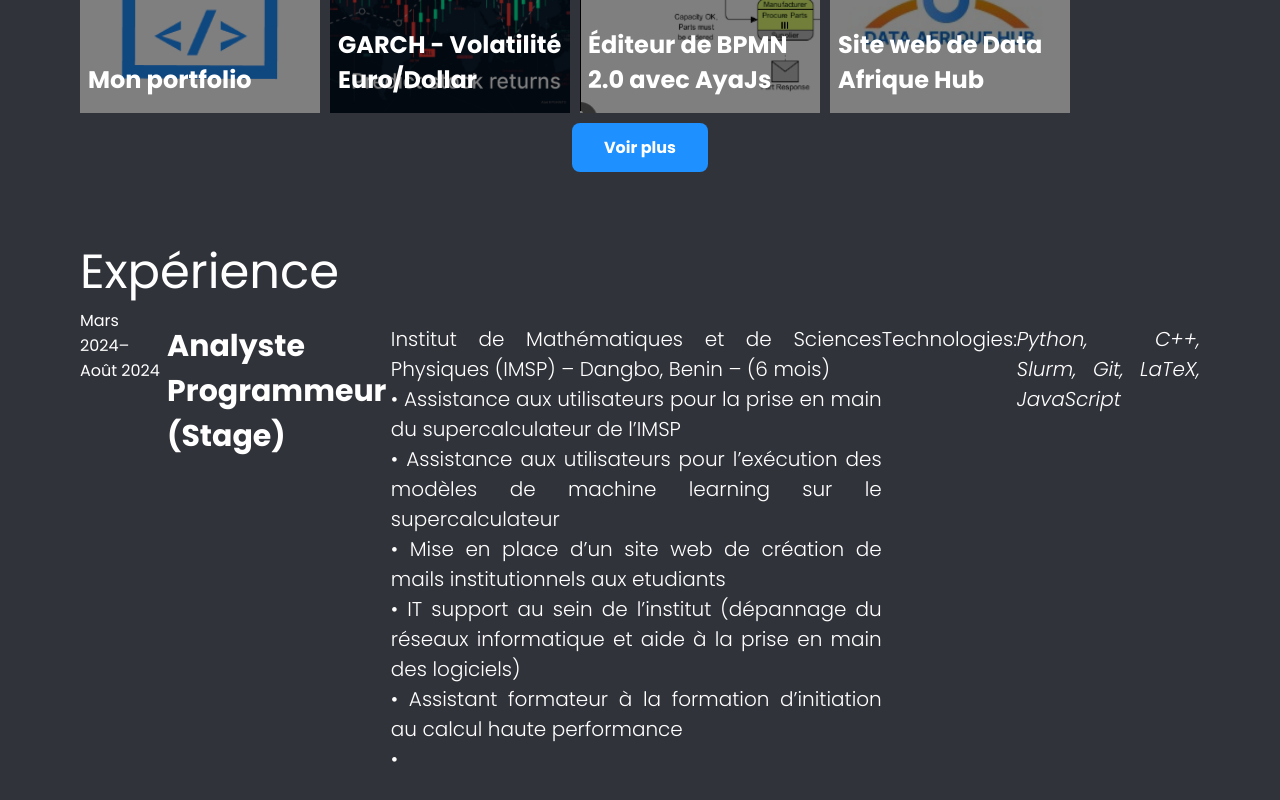
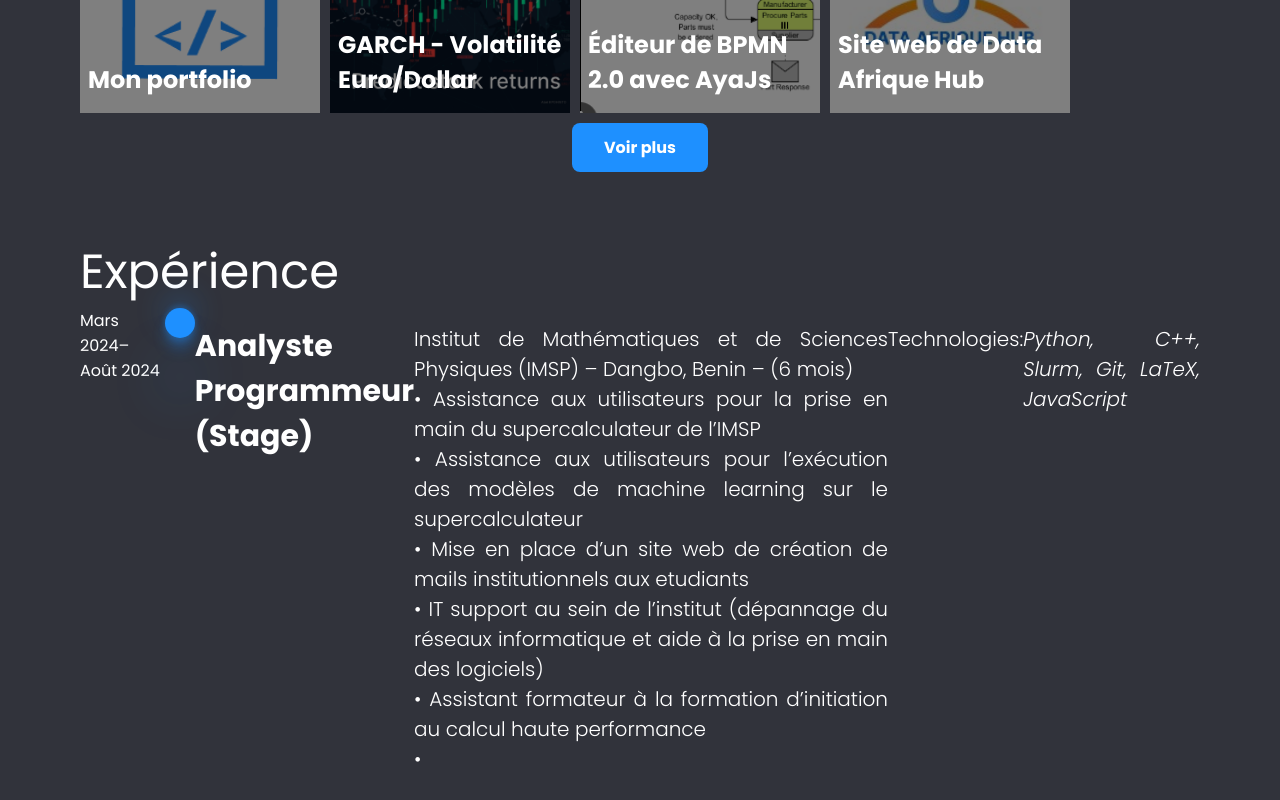
Before and after one commit to abel2319/portofolio, a React (Create React App) app: page / in a window 1280 px wide. Shown: the part 1849-2649 px from the top of the page. Built offline with nearby package versions, Linux system fonts and the light colour scheme.

Commit message:
continue

```diff
--- a/src/components/experiences/experience.css
+++ b/src/components/experiences/experience.css
@@ -17,5 +17,13 @@
 }
 
 .item .dotline .dot{
-  background-color: #1E90FF;
+  background: #1E90FF;
+  width: 30px;
+  height: 30px;
+  border-radius: 1rem;
+  box-shadow: rgba(30, 144, 255, 0.25) 0px 54px 55px, rgba(30, 144, 255, 0.25) 0px -12px 30px, rgba(30, 144, 255, 0.25) 0px 4px 6px, rgba(30, 144, 255, 0.25) 0px 12px 13px, rgba(30, 144, 255, 0.25) 0px -3px 5px;
 }
+
+.item .dotline .line {
+
+}
```
